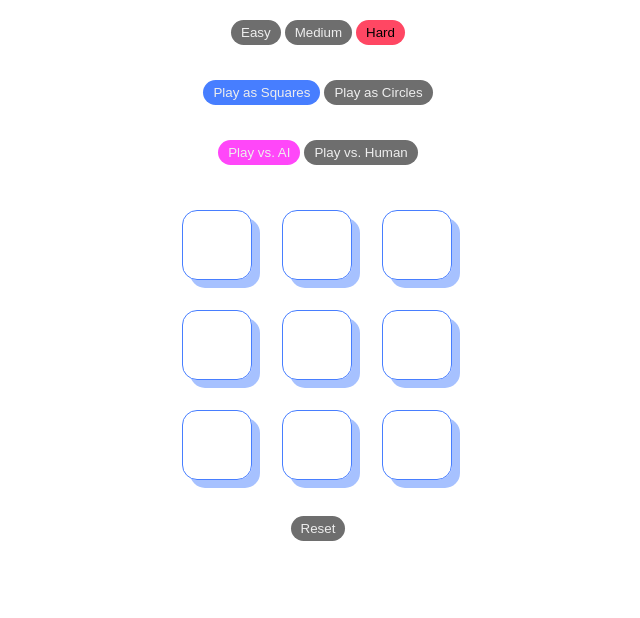
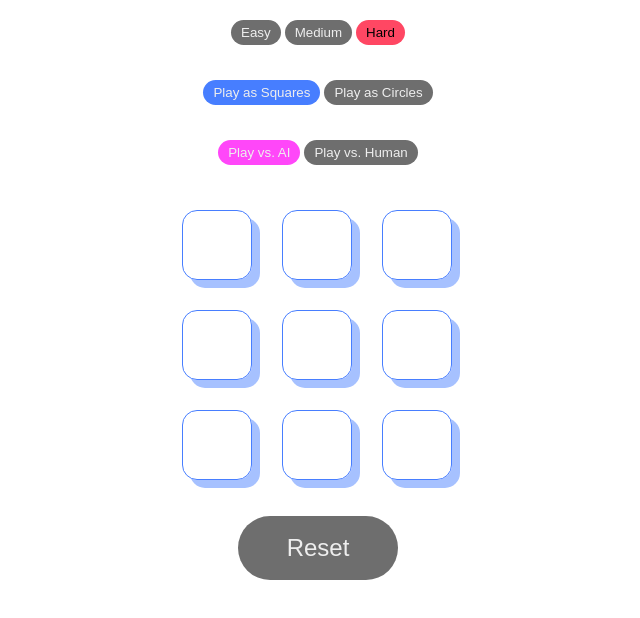
Before and after one commit to T-fXD/tictactoe, a plain HTML site: page index.html in a window 1280 px wide. Shown: the whole page, without its empty margins (322-962 px from the left). Drawn offline with Linux system fonts and the light colour scheme.

Commit message:
Update index.html

```diff
--- a/index.html
+++ b/index.html
@@ -42,7 +42,7 @@
                 <button id="2-2" class="tile square" onclick="move(2, 2)"></button>
             </div>
 
-            <button onclick="reset()" class="but">Reset</button>
+            <button onclick="reset()" class="but reset">Reset</button>
         </div>
     </body>
 </html>
```
